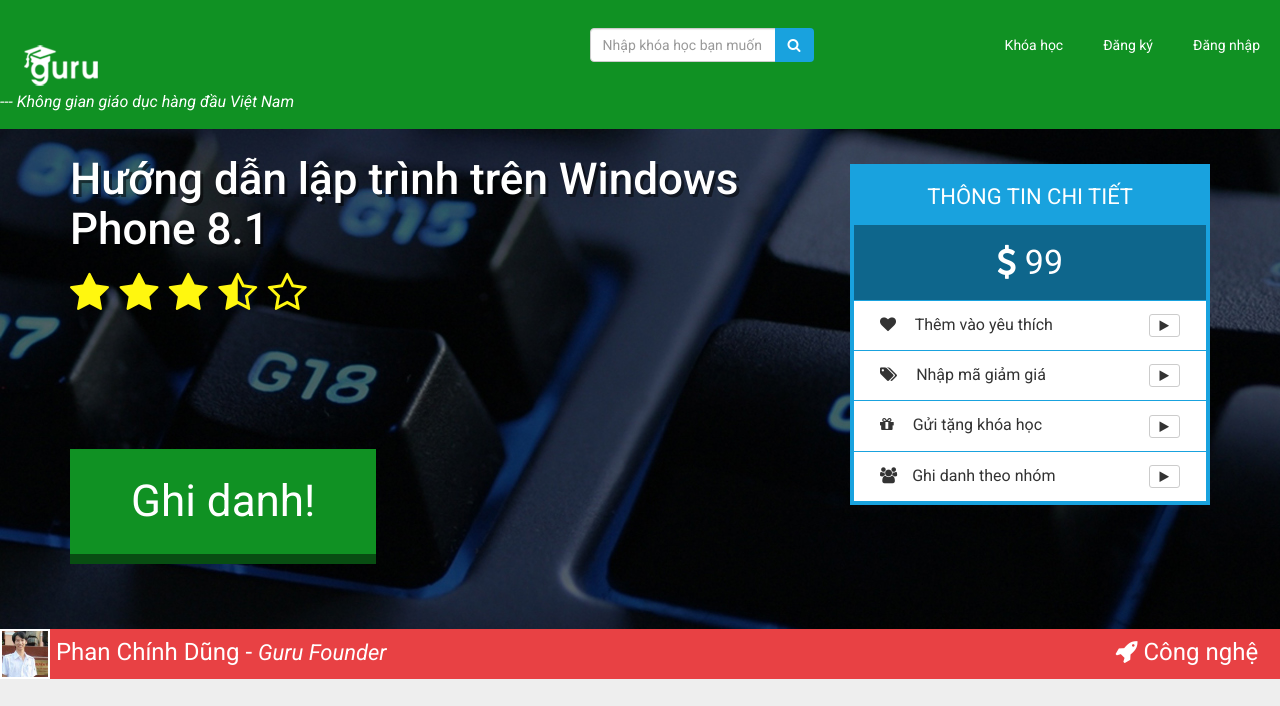
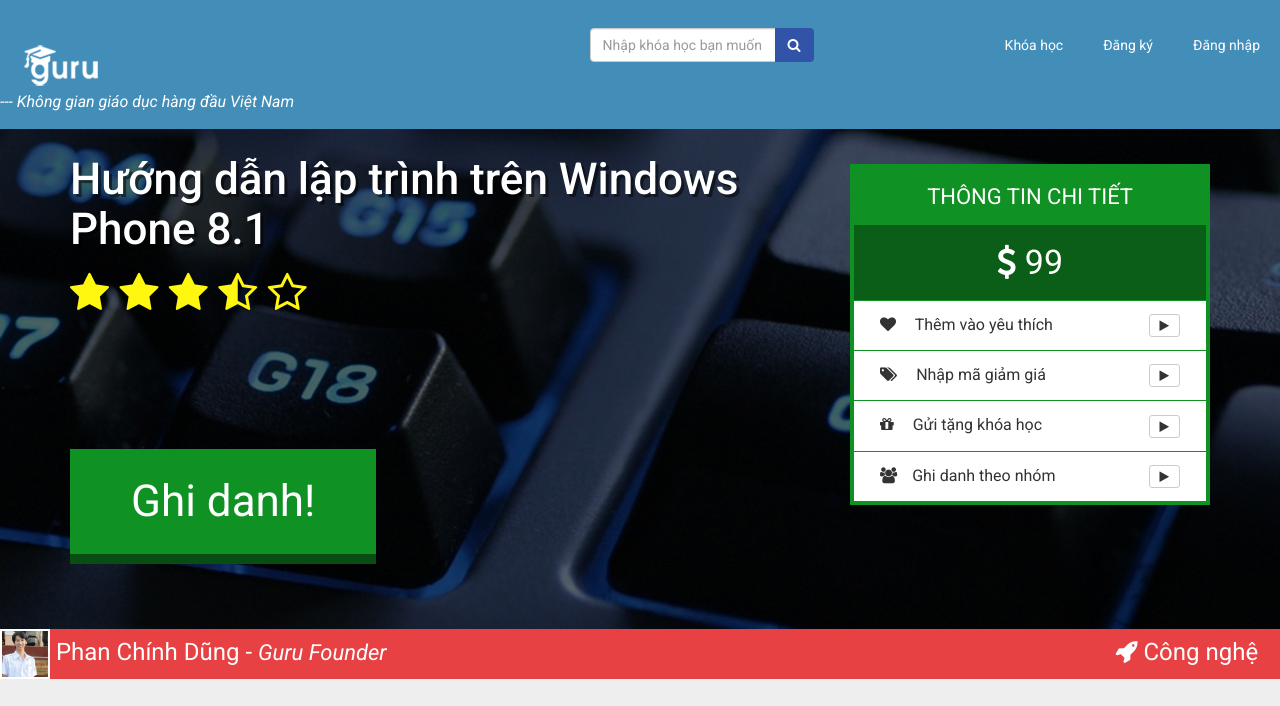
Before and after one commit to azerozvn/guru.edu.vn, a plain HTML site: page course.html in a window 1280 px wide. Shown: the top 706 px of the page. Drawn offline with nearby package versions, Linux system fonts and the light colour scheme.

Commit message:
Navbar updated

```diff
--- a/course.html
+++ b/course.html
@@ -47,7 +47,7 @@
 	      	<form class="navbar-form navbar-right search-bar" role="search">
 		        <div class="input-group">
 				<input type="text" placeholder="Nhập khóa học bạn muốn tìm" class="form-control" autocomplete="off">
-				<span class="input-group-btn"><button class="btn box-blue"><i class="fa fa-search"></i></button></span>
+				<span class="input-group-btn"><button class="btn box-dark-blue"><i class="fa fa-search"></i></button></span>
 			</div>
       		</form>
 	    </div><!-- /.navbar-collapse -->
@@ -111,12 +111,12 @@
 						</span>
 					</div>
 					<div class="course-attend">
-						<a href="#"><button class="btn box-prime">Ghi danh!</button></a>
+						<a href="#"><button class="btn box-latte">Ghi danh!</button></a>
 					</div>
 				</div>
 				<div class="col-sm-4 col-xs-12">
 					<table class="course-info">
-						<tr class="course-info-head">
+						<tr class="course-info-head box-latte">
 							<td>Thông tin chi tiết</td>
 						</tr>
 						<tr class="course-price">
--- a/css/course.css
+++ b/css/course.css
@@ -72,7 +72,7 @@
 	margin-top: 10px;
 	width: 100%;
 	background: #fff;
-	border: 4px solid rgba(25,162,222,1);
+	border: 4px solid rgba(16,145,35,1);
 	color: #333;
 	font-size: 16px;
 }
@@ -86,7 +86,7 @@
 }
 
 .course-info-head{
-	background: rgba(25,162,222,1);
+
 	font-size: 22px;
 	text-transform: uppercase;
 	text-align: center;
@@ -94,14 +94,15 @@
 }
 
 .course-price{
-	background: #0E668C;
+	background: #0A5E17;
 	font-size: 34px;
 	text-align: center;
 	color: #fff;
 }
 
 .course-info-item{
-	border-top: 1px solid rgba(25,162,222,1);
+	border-top: 1px solid rgba(16,145,35,1);
+
 }
 
 .course-info-item:first-child{
--- a/css/tool.css
+++ b/css/tool.css
@@ -15,7 +15,15 @@
 /* Box variations */
 
 .box-prime{
+  background: #438eb9;
+}
+
+.box-latte{
   background: rgba(16,145,35,1);
+}
+
+.box-dark-blue{
+  background: #3154A8;
 }
 
 .box-blue{
```
Also changed, not shown: user.html (+1 -1 lines).
